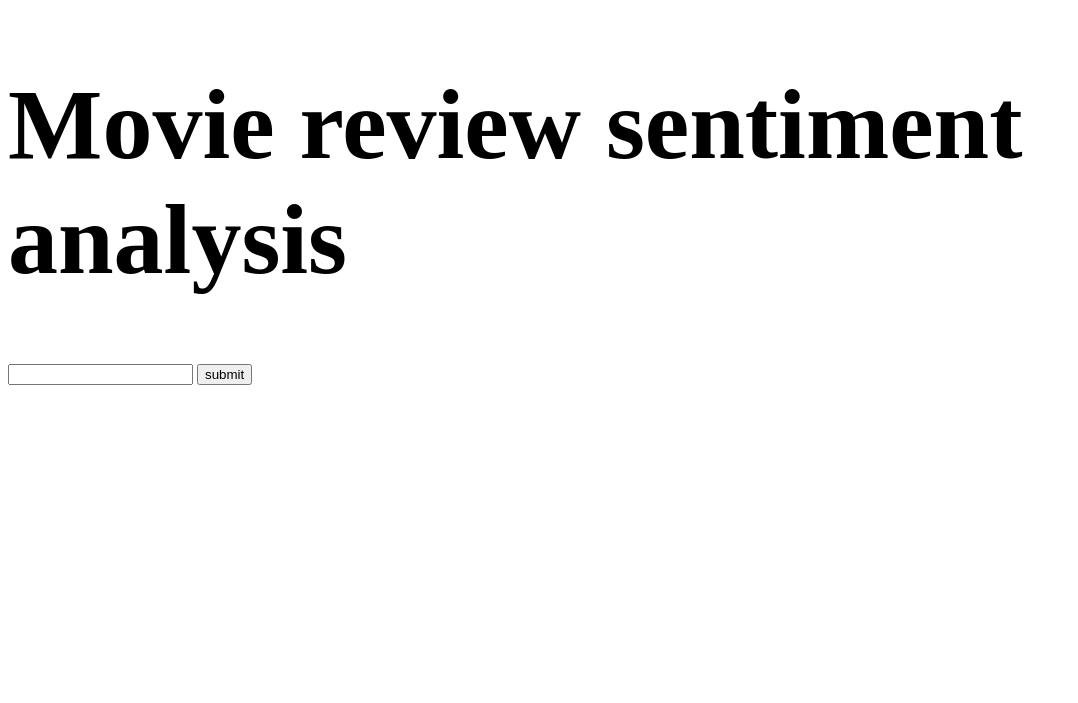
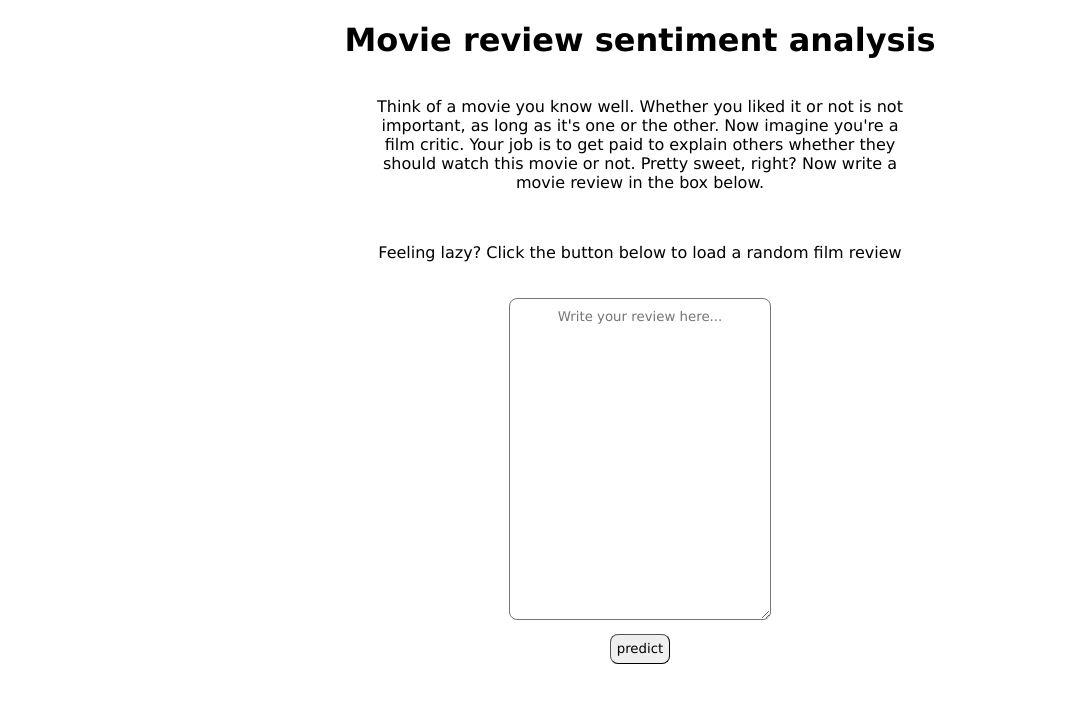
Before and after one commit to csolbakken/IMDB_top250_scraper_NLP, a Django app: page / in a window 1280 px wide. Shown: the top 703 px of the page, without its empty margins (0-1078 px from the left). Run offline with Django 4.2, Linux system fonts and the light colour scheme.

Commit message:
Updated frontend

```diff
--- a/server/static/prediction/style.css
+++ b/server/static/prediction/style.css
@@ -0,0 +1,3 @@
+* {
+    font-family: Verdana, Geneva, Tahoma, sans-serif;
+}
--- a/server/static/style.css
+++ b/server/static/style.css
@@ -1,3 +1,32 @@
-h1 {
-    font-size: 100px;
+* {
+    font-family:Verdana, Geneva, Tahoma, sans-serif;
+    text-align: center;
+
 }
+
+.think {
+    width: 550px;
+    text-align: center;
+    display: inline-block;
+    margin-bottom: 20px;
+}
+
+
+
+
+textarea {
+
+    border-radius: 8px;
+    border-width: 1px;
+    padding: 10px 0;
+
+}
+
+button {
+    margin: 30px;
+    border-radius: 8px;
+    border-width: 1px;
+
+    margin: 10px;
+    height: 30px;
+}
--- a/server/templates/home-view.html
+++ b/server/templates/home-view.html
@@ -14,9 +14,25 @@
 </head>
 <body>
     <h1>Movie review sentiment analysis</h1>
-    <form action="/prediction/", method="GET">
-        <input type="text", name="q">
-        <button type="submit">submit</button>
+    <div class="think">
+        <p>
+            Think of a movie you know well. Whether you liked it or not is not important, as long as it's one or the other. Now imagine you're a film critic. Your job is to get paid to explain others whether they should watch this movie or not. Pretty sweet, right? Now write a movie review in the box below.
+        </p>
+        <br>
+        <p>
+            Feeling lazy? Click the button below to load a random film review
+        </p>
+    </div>
+
+
+    <form action="/prediction/", method="GET" class="form">
+        <div class="input_field">
+            <textarea type="text", name="q" placeholder="Write your review here..." rows="20" cols="35"></textarea>
+        </div>
+
+        <div class="submit_button">
+            <button type="submit">predict</button>
+        </div>
 
     </form>
 </body>
```
Also changed, not shown: server/templates/prediction/prediction-view.html (+10 -2 lines).
